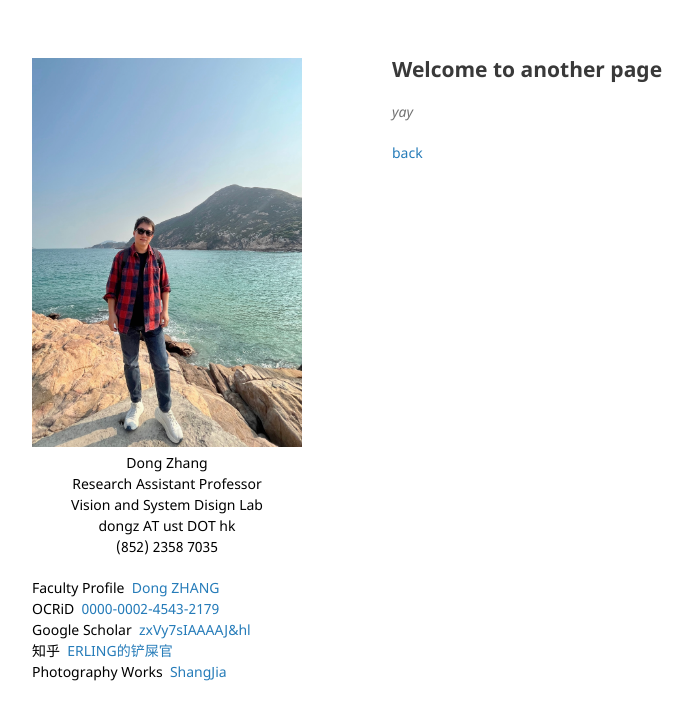
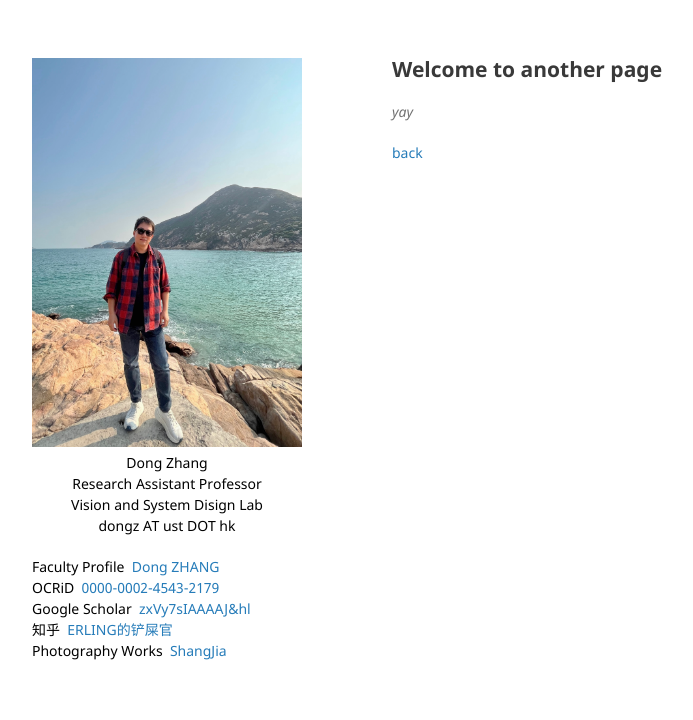
Before and after one commit to ZHANGDONG-NJUST/zhangdong-njust.github.io, a Jekyll site: the page built from another-page.md, in a window 1280 px wide. Shown: the top 720 px of the page, without its empty margins (178-871 px from the left). Built offline with Jekyll 4.4.1, drawn with Linux system fonts in a browser that asks for light colours; our own code applies the rules of GitHub Pages for plain Markdown files.

Commit message:
Update default.html

```diff
--- a/_layouts/default.html
+++ b/_layouts/default.html
@@ -20,7 +20,7 @@
         {% endif %}
 
         {% if site.github.is_user_page %}
-        <p align="center" class="view"><font color="black">Dong Zhang<br>Research Assistant Professor<br>Vision and System Disign Lab<br>dongz AT ust DOT hk<br>(852) 2358 7035</font></p>
+        <p align="center" class="view"><font color="black">Dong Zhang<br>Research Assistant Professor<br>Vision and System Disign Lab<br>dongz AT ust DOT hk</font></p>
         {% endif %}
 
         {% if site.github.is_user_page %}
```
